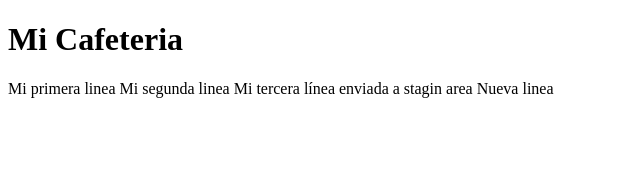
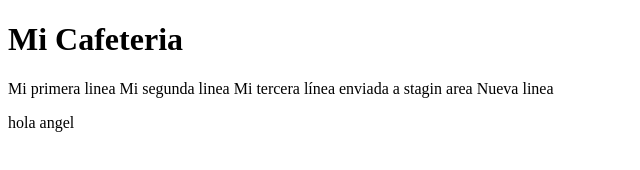
Before and after one commit to angelpick/origin, a plain HTML site: page index.html in a window 1280 px wide. Shown: the full height of the page, 0-640 px from the left. Drawn offline with Linux system fonts and the light colour scheme.

Commit message:
añadido un parafo nuevo

```diff
--- a/index.html
+++ b/index.html
@@ -13,6 +13,7 @@
     <p1>Mi segunda linea</p1>
     <p1>Mi tercera línea enviada a stagin area</p1>
     <p1>Nueva linea</p1>
+	<p> hola angel </p>
 
 </body>
 
```
